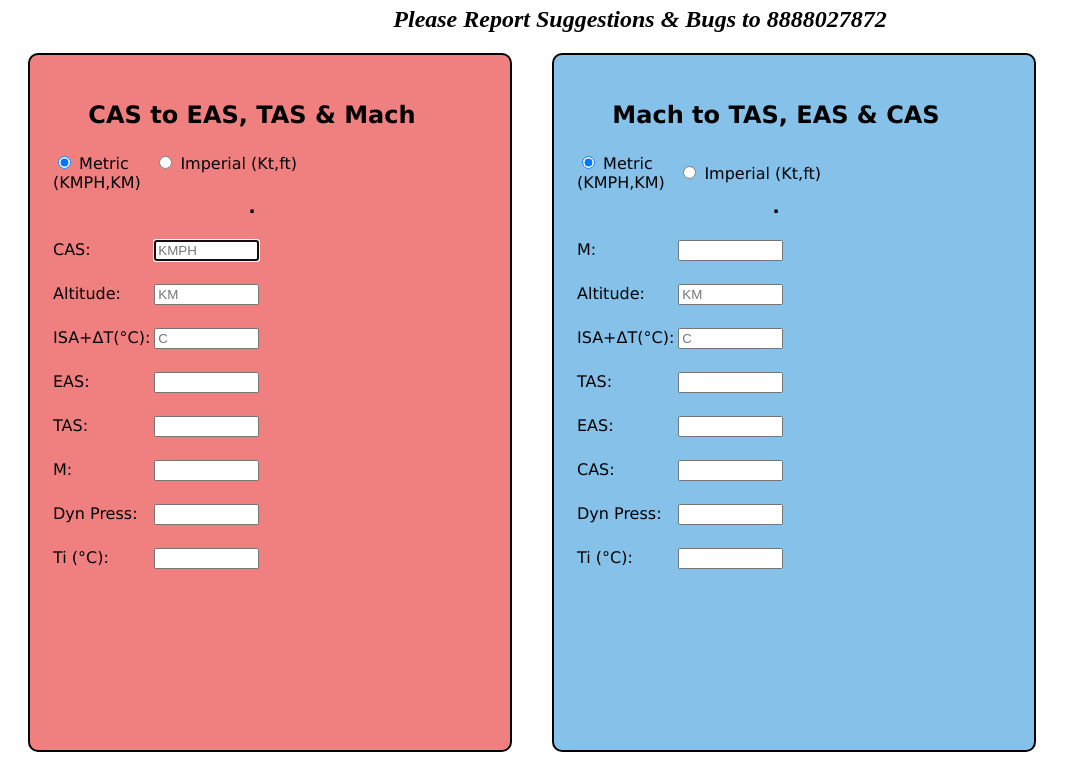
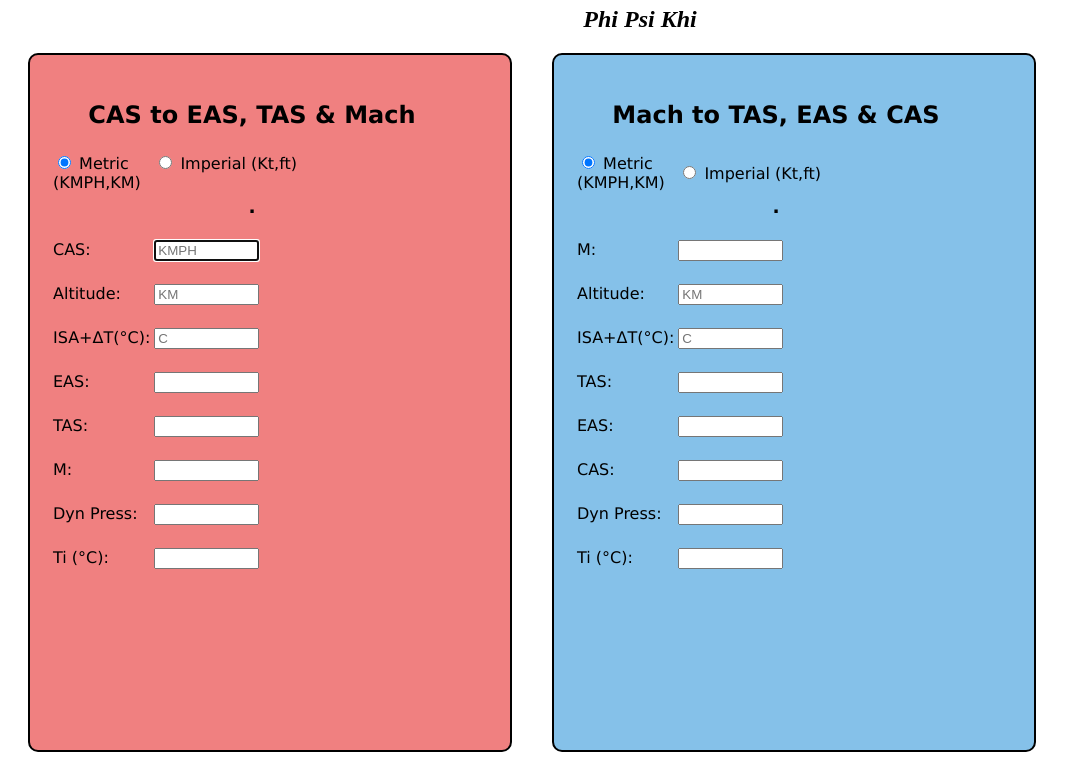
Before and after one commit to gkraju/gkraju.github.io, a plain HTML site: page index.html in a window 1280 px wide. Shown: the part 60-825 px from the top of the page, without its empty margins (0-1071 px from the left). Drawn offline with Linux system fonts and the light colour scheme.

Commit message:
Update index.html

```diff
--- a/index.html
+++ b/index.html
@@ -4,7 +4,7 @@
         <link type="text/css" rel = "stylesheet" href = "stylesheet_v7.css">
     </head>
     <h1 align="center" > Aviation Calculator </h1>
-    <h2 align="center" font-size:5px> <i> Please Report Suggestions & Bugs to  8888027872 </i> </h2>
+    <h2 align="center" font-size:5px> <i> Phi Psi Khi </i> </h2>
     <div id = "divLeft">
 
         <form id = "form_1" action = "" method = "" onSubmit="return false" display = "inline">
```
